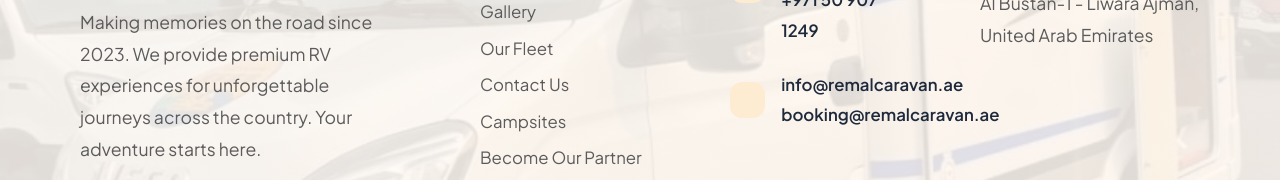
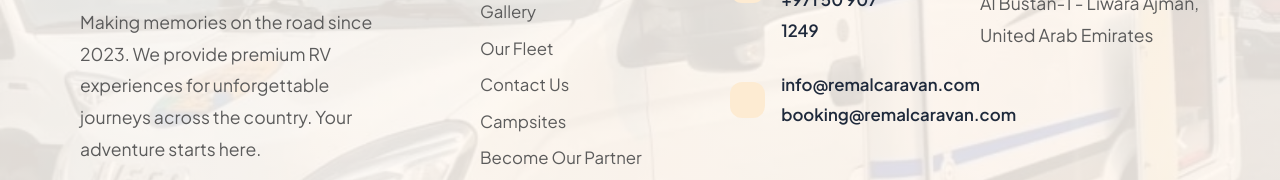
Before and after one commit to syedfaiqali/RemalCaravan, a React (Vite) app: page /contact in a window 1280 px wide. Shown: the part 2464-2644 px from the top of the page. Built offline with nearby package versions, Linux system fonts and the light colour scheme; some icons are missing.

Commit message:
main: updates in email

```diff
--- a/src/components/layout/Footer.tsx
+++ b/src/components/layout/Footer.tsx
@@ -148,10 +148,10 @@ function Footer() {
                     </Box>
                     <Box sx={{ display: 'flex', flexDirection: 'column' }}>
                       <Typography sx={{ ...infoStyle, fontWeight: 600, color: '#1e293b' }}>
-                        info@remalcaravan.ae
+                        info@remalcaravan.com
                       </Typography>
                       <Typography sx={{ ...infoStyle, fontWeight: 600, color: '#1e293b' }}>
-                        booking@remalcaravan.ae
+                        booking@remalcaravan.com
                       </Typography>
                     </Box>
                   </Stack>
@@ -165,7 +165,7 @@ function Footer() {
                       <EmailIcon sx={{ color: '#f39a1e', fontSize: '1.4rem' }} />
                     </Box>
                     <Typography sx={{ ...infoStyle, fontWeight: 600, color: '#1e293b' }}>
-                      booking@remalcaravan.ae
+                      booking@remalcaravan.com
                     </Typography>
                   </Stack> */}
                 </Stack>
--- a/src/data/contactContent.tsx
+++ b/src/data/contactContent.tsx
@@ -24,7 +24,7 @@ export const contactCards: ContactCardItem[] = [
   {
     icon: <MailOutlineIcon sx={{ fontSize: 40 }} />,
     title: 'Mail',
-    value: 'info@remalcaravan.ae',
+    value: 'info@remalcaravan.com',
   },
   {
     icon: <NearMeIcon sx={{ fontSize: 40 }} />,
```
